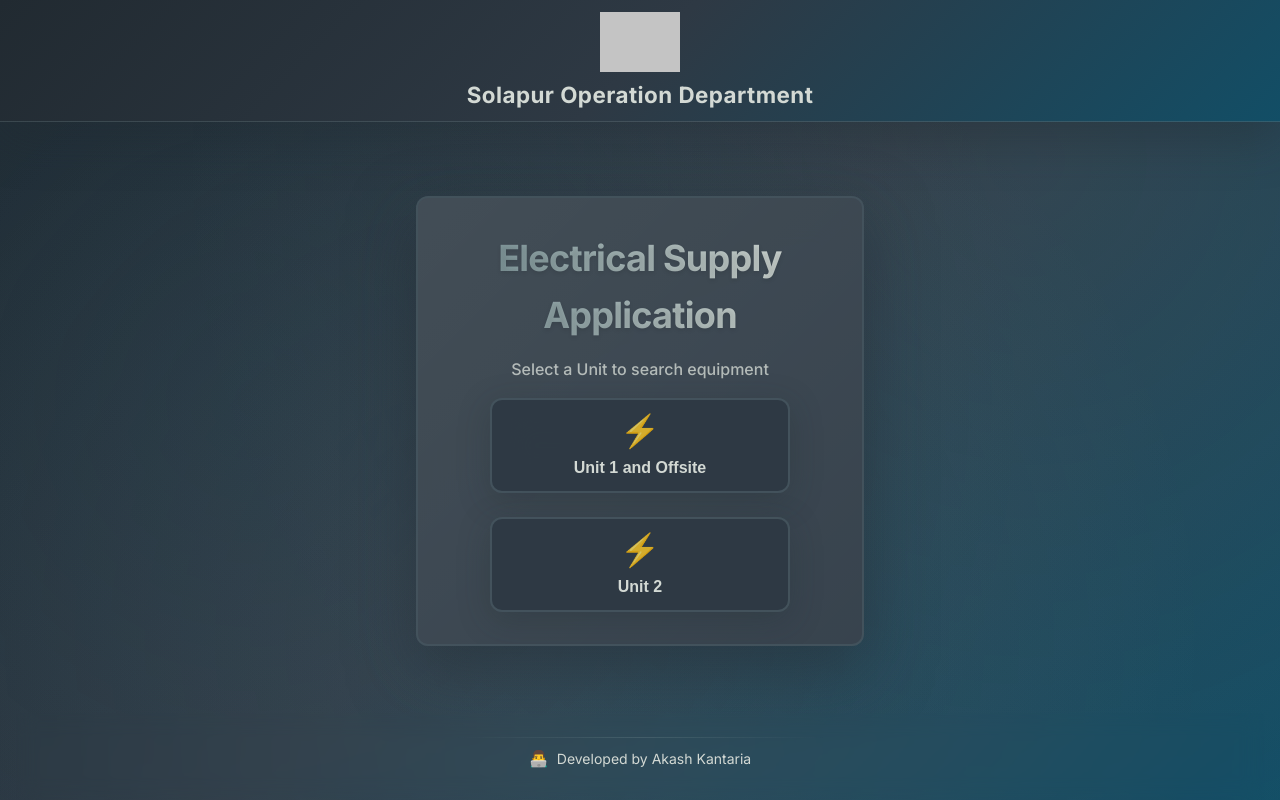
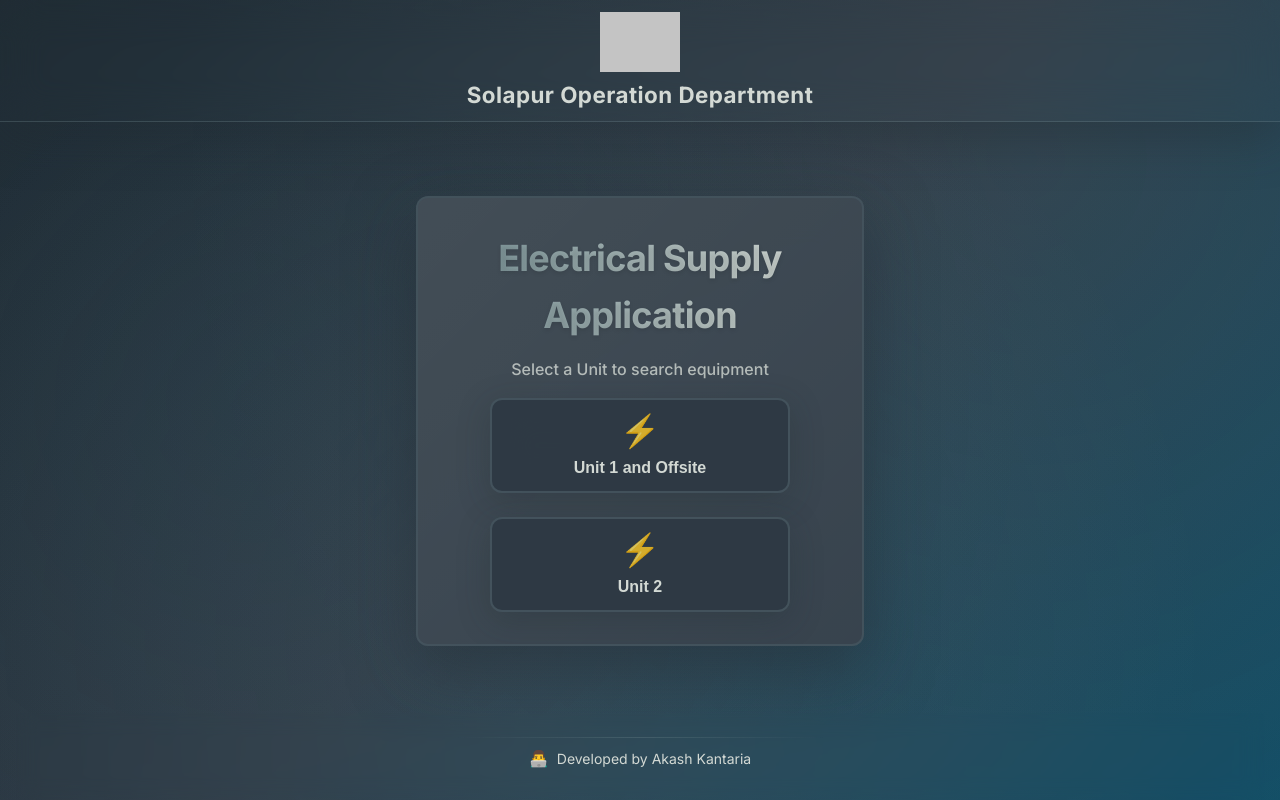
Before and after one commit to SKY1797/Electrical-app-v5-dark, a website: page index.html in a window 1280 px wide. Drawn offline with Linux system fonts and the light colour scheme; grey boxes are pictures that could not be loaded.

Commit message:
Update styles.css

```diff
--- a/styles.css
+++ b/styles.css
@@ -95,7 +95,7 @@ body::before {
 /* Header styling - Mobile first */
 .app-header {
   width: 100%;
-  background: var(--background);
+  /* background: var(--background); */
   padding: 0.75rem 1rem;
   box-shadow: var(--shadow-medium);
   position: fixed;
```
